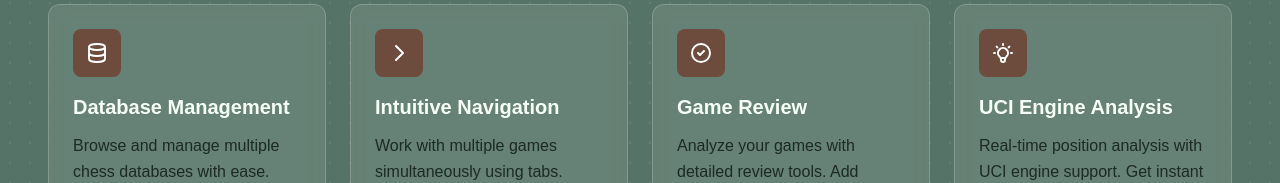
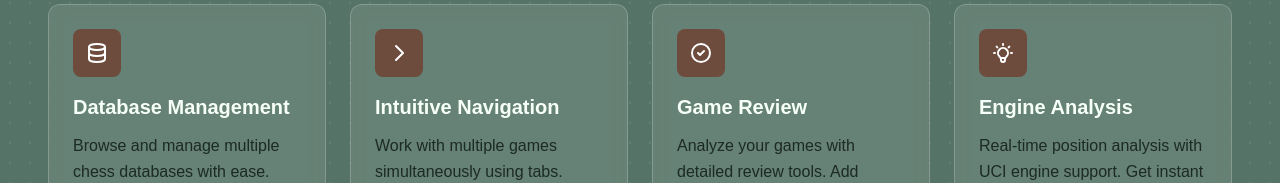
Before and after one commit to ChessMD/SiteMD, a Next.js app: page / in a window 1280 px wide. Shown: the part 607-790 px from the top of the page. Built offline with nearby package versions, Linux system fonts and the light colour scheme.

Commit message:
changed some content

```diff
--- a/src/app/page.tsx
+++ b/src/app/page.tsx
@@ -92,7 +92,7 @@ export default function Home() {
                 </svg>
               </div>
               <h4 className="text-xl font-bold text-mint-cream mb-3">
-                UCI Engine Analysis
+                Engine Analysis
               </h4>
               <p className="text-cambridge-blue-100 leading-relaxed">
                 Real-time position analysis with UCI engine support. Get instant
```
